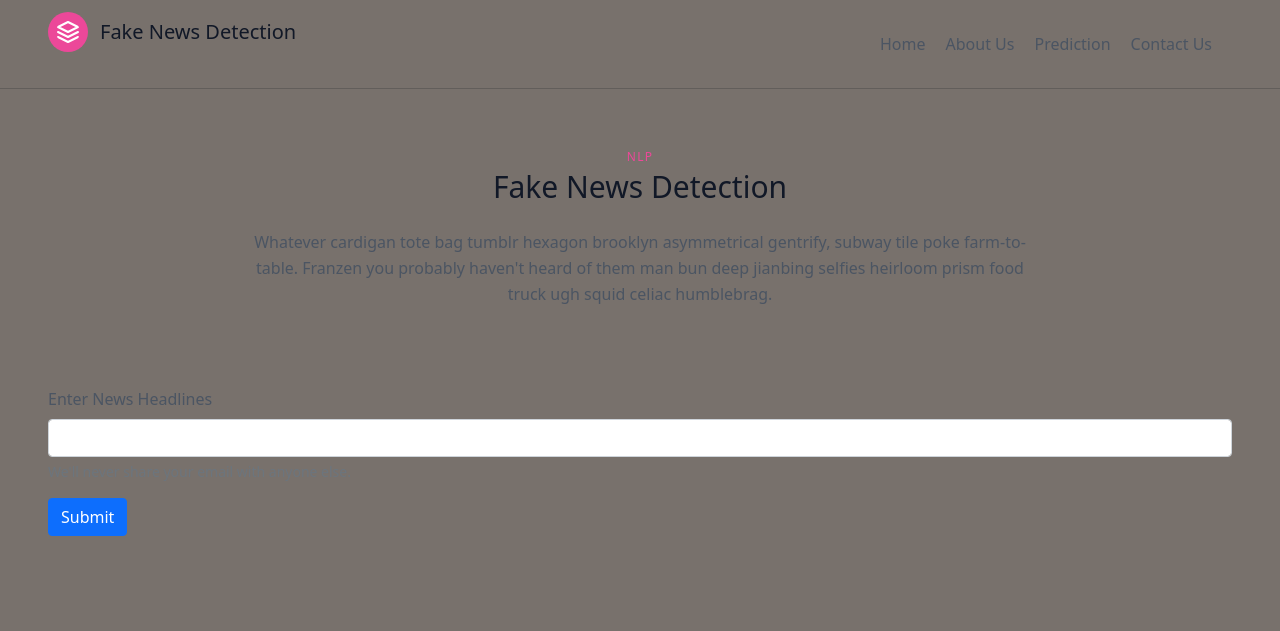
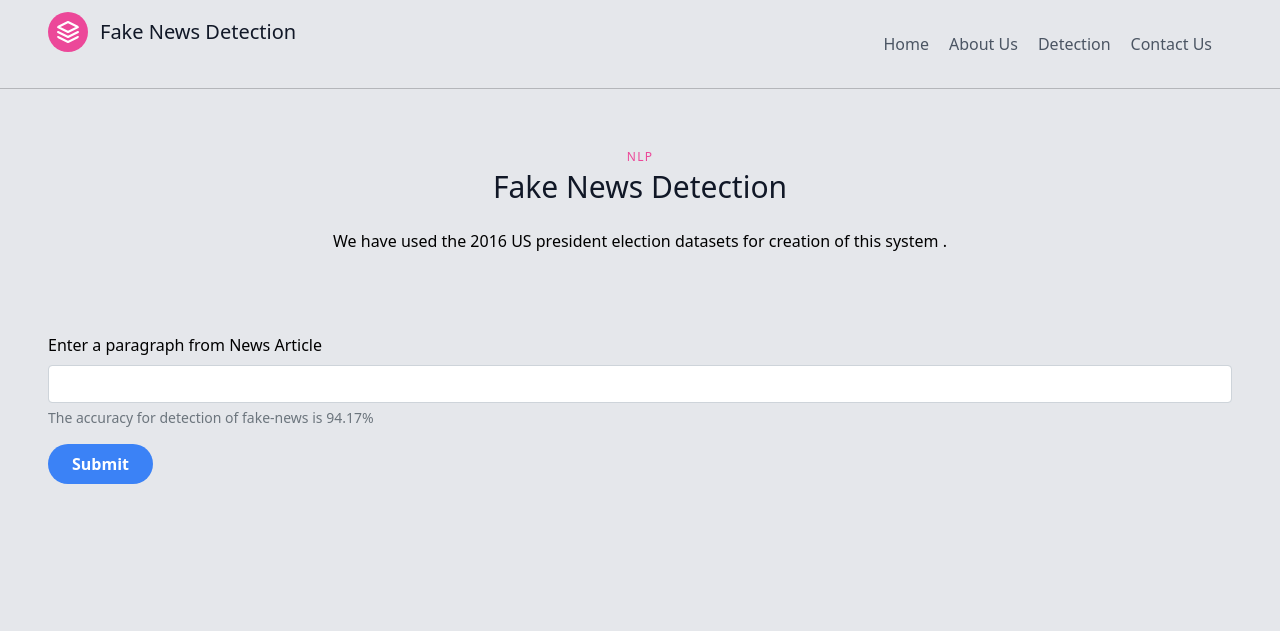
Before and after one commit to Briber162/Fake_News_NLP, a Flask app: page /prediction in a window 1280 px wide. Shown: the top 631 px of the page. Run offline with Flask 2, Linux system fonts and the light colour scheme; parts of the project's set-up code (start-up, migrations or seed data) failed here and were passed over; some libraries are stand-ins or nearby versions.

Commit message:
Update prediction.html

```diff
--- a/templates/prediction.html
+++ b/templates/prediction.html
@@ -16,7 +16,7 @@
 
     <title>Fake News Detection</title>
   </head>
-  <body class="bg-stone-500">
+  <body class="bg-gray-200">
     <header class="text-gray-600 body-font -my-9">
       <div
         class="container mx-auto flex flex-wrap p-5 flex-col md:flex-row items-center"
@@ -45,7 +45,7 @@
         >
         <a href="/" class="mr-5 hover:text-gray-900">Home</a>
         <a class="mr-5 hover:text-gray-900">About Us</a>
-        <a href="/prediction" class="mr-5 hover:text-gray-900">Prediction</a>
+        <a href="/prediction" class="mr-5 hover:text-gray-900">Detection</a>
           <a class="mr-5 hover:text-gray-900">Contact Us</a>
         </nav>
       </div>
@@ -64,11 +64,8 @@
           >
             Fake News Detection
           </h1>
-          <p class="lg:w-2/3 mx-auto leading-relaxed text-base">
-            Whatever cardigan tote bag tumblr hexagon brooklyn asymmetrical
-            gentrify, subway tile poke farm-to-table. Franzen you probably
-            haven't heard of them man bun deep jianbing selfies heirloom prism
-            food truck ugh squid celiac humblebrag.
+          <p class="lg:w-2/3 mx-auto text-black">
+            We have used the 2016 US president election datasets for creation of this system .
             <br>
              <p class="text-primary"><b>{{prediction_text}}</b></p>
           </p>
@@ -77,8 +74,8 @@
         <div class="center">
           <form action="/prediction" method="POST">
             <div class="mb-3">
-              <label for="exampleInputEmail1" class="form-label"
-                >Enter News Headlines</label
+              <label for="exampleInputEmail1" class="form-label text-black"
+                >Enter a paragraph from News Article</label
               >
               <input
                 type="text"
@@ -87,11 +84,11 @@
                 aria-describedby="emailHelp"
               />
               <div id="emailHelp" class="form-text">
-                We'll never share your email with anyone else.
+                The accuracy for detection of fake-news is 94.17%
               </div>
             </div>
             </div>
-            <button type="submit" class="btn btn-primary">Submit</button>
+            <button type="submit" class="bg-blue-500 hover:bg-blue-700 text-white font-bold py-2 px-4 rounded-full">Submit</button>
           </form>
         </div>
       </div>
```
